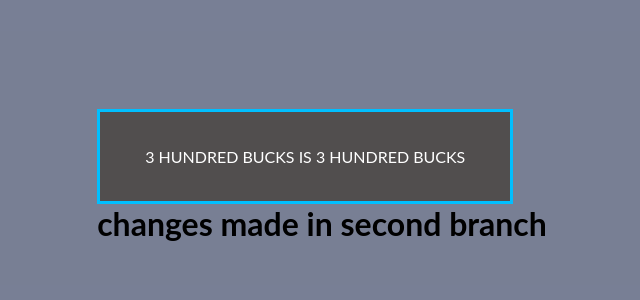
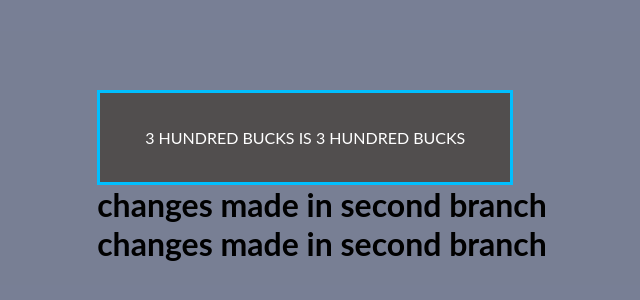
Before and after one commit to DmitryKochergaev/ui-kit, an Angular app: page / in a window 1280 px wide. Shown: the part 224-524 px from the top of the page, without its empty margins (318-958 px from the left). Built offline with nearby package versions, Linux system fonts and the light colour scheme.

Commit message:
second branch 2 commit

```diff
--- a/src/modules/ui-kit/ripple-button/ripple-button.component.html
+++ b/src/modules/ui-kit/ripple-button/ripple-button.component.html
@@ -1,2 +1,3 @@
 <button class="ripple-button" rippleButton>3 hundred bucks is 3 hundred bucks</button>
 <h1>changes made in second branch</h1>
+<h1>changes made in second branch</h1>
```
